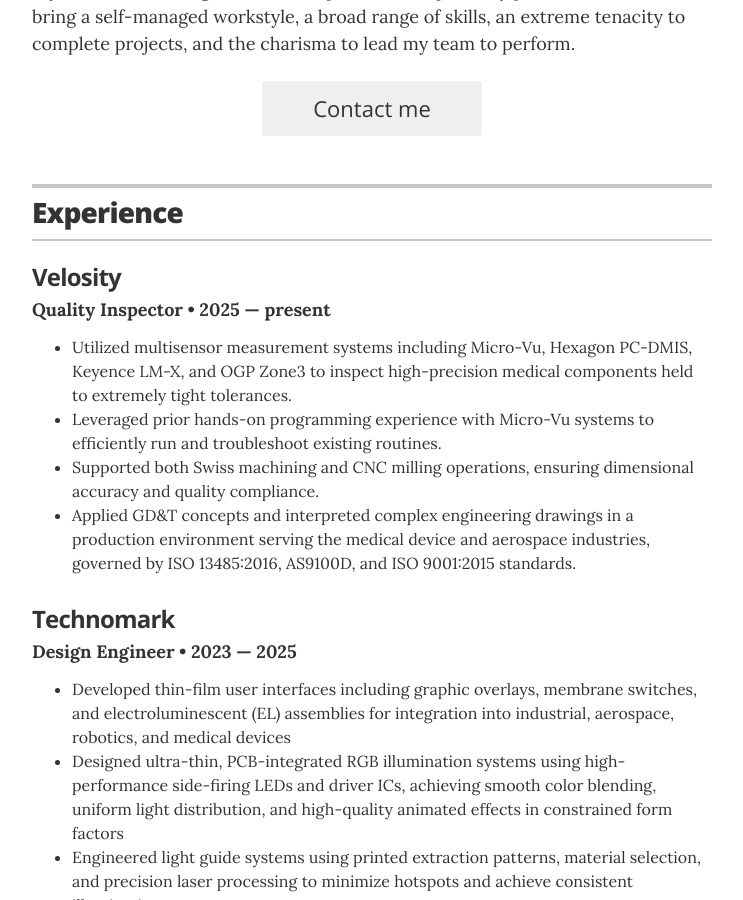
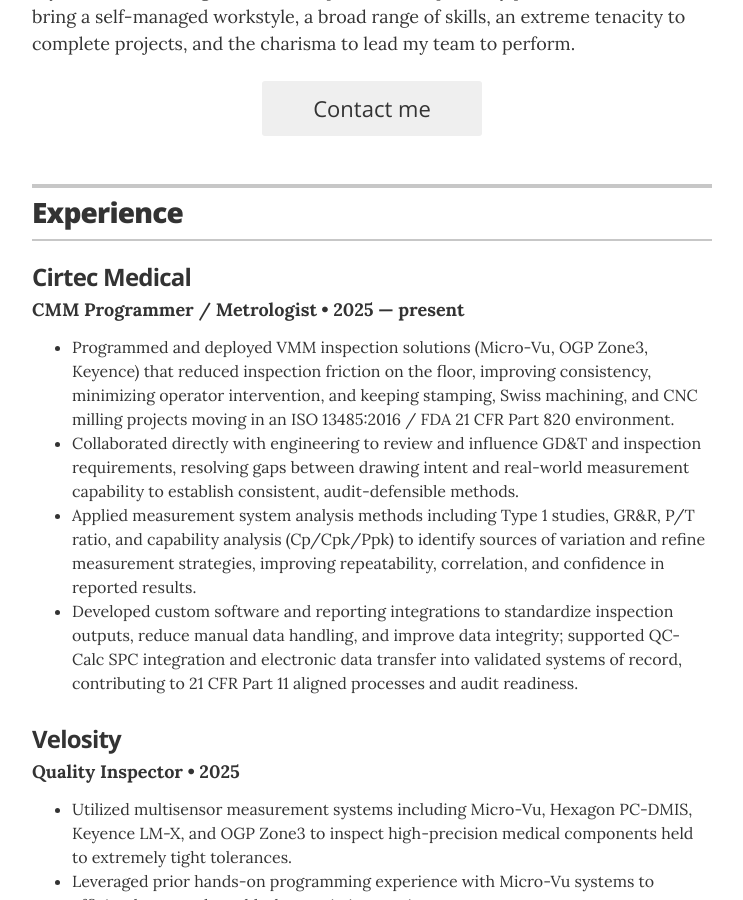
Before and after one commit to christian-kramer/christian-kramer.github.io, a Jekyll site: the page built from index.html, in a window 1280 px wide and 900 px high, scrolled down 310 px. Shown: the whole window, without its empty margins (268-1011 px from the left). Built offline with Jekyll 4.4.1, drawn with Linux system fonts in a browser that asks for light colours.

Commit message:
added Cirtec Medical experience

```diff
--- a/_data/experience.yml
+++ b/_data/experience.yml
@@ -1,9 +1,15 @@
 # Jobs
+
+# Cirtec Medical - CMM Programmer / Metrologist
+- company: Cirtec Medical
+  position: CMM Programmer / Metrologist
+  duration: 2025 &mdash; present
+  summary: <ul><li>Programmed and deployed VMM inspection solutions (Micro-Vu, OGP Zone3, Keyence) that reduced inspection friction on the floor, improving consistency, minimizing operator intervention, and keeping stamping, Swiss machining, and CNC milling projects moving in an ISO 13485:2016 / FDA 21 CFR Part 820 environment.</li><li>Collaborated directly with engineering to review and influence GD&T and inspection requirements, resolving gaps between drawing intent and real-world measurement capability to establish consistent, audit-defensible methods.</li><li>Applied measurement system analysis methods including Type 1 studies, GR&amp;R, P/T ratio, and capability analysis (Cp/Cpk/Ppk) to identify sources of variation and refine measurement strategies, improving repeatability, correlation, and confidence in reported results.</li><li>Developed custom software and reporting integrations to standardize inspection outputs, reduce manual data handling, and improve data integrity; supported QC-Calc SPC integration and electronic data transfer into validated systems of record, contributing to 21 CFR Part 11 aligned processes and audit readiness.</li></ul>
 
 # Velosity - Quality Inspector
 - company: Velosity
   position: Quality Inspector
-  duration: 2025 &mdash; present
+  duration: 2025
   summary: <ul><li>Utilized multisensor measurement systems including Micro-Vu, Hexagon PC-DMIS, Keyence LM-X, and OGP Zone3 to inspect high-precision medical components held to extremely tight tolerances.</li><li>Leveraged prior hands-on programming experience with Micro-Vu systems to efficiently run and troubleshoot existing routines.</li><li>Supported both Swiss machining and CNC milling operations, ensuring dimensional accuracy and quality compliance.</li><li>Applied GD&T concepts and interpreted complex engineering drawings in a production environment serving the medical device and aerospace industries, governed by ISO 13485:2016, AS9100D, and ISO 9001:2015 standards.</li></ul>
 
 #Technomark - Design Engineer
```
